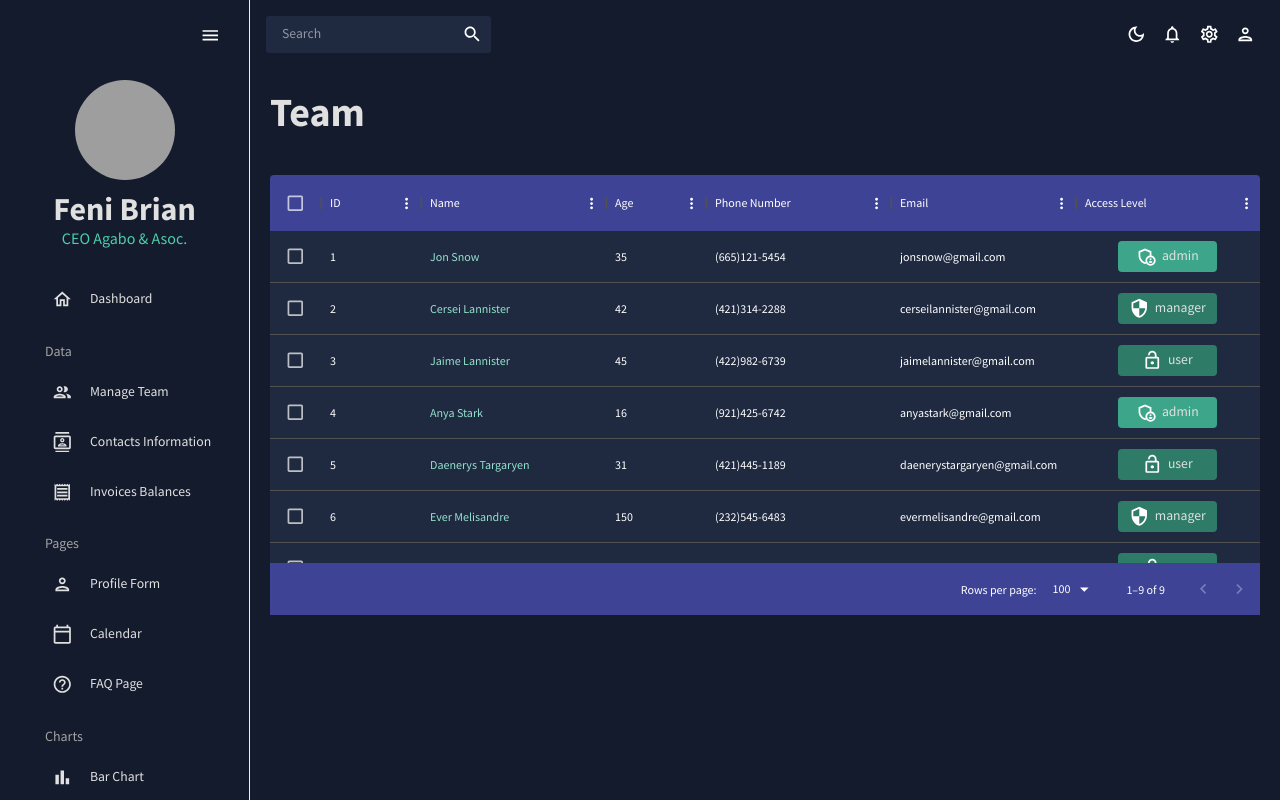
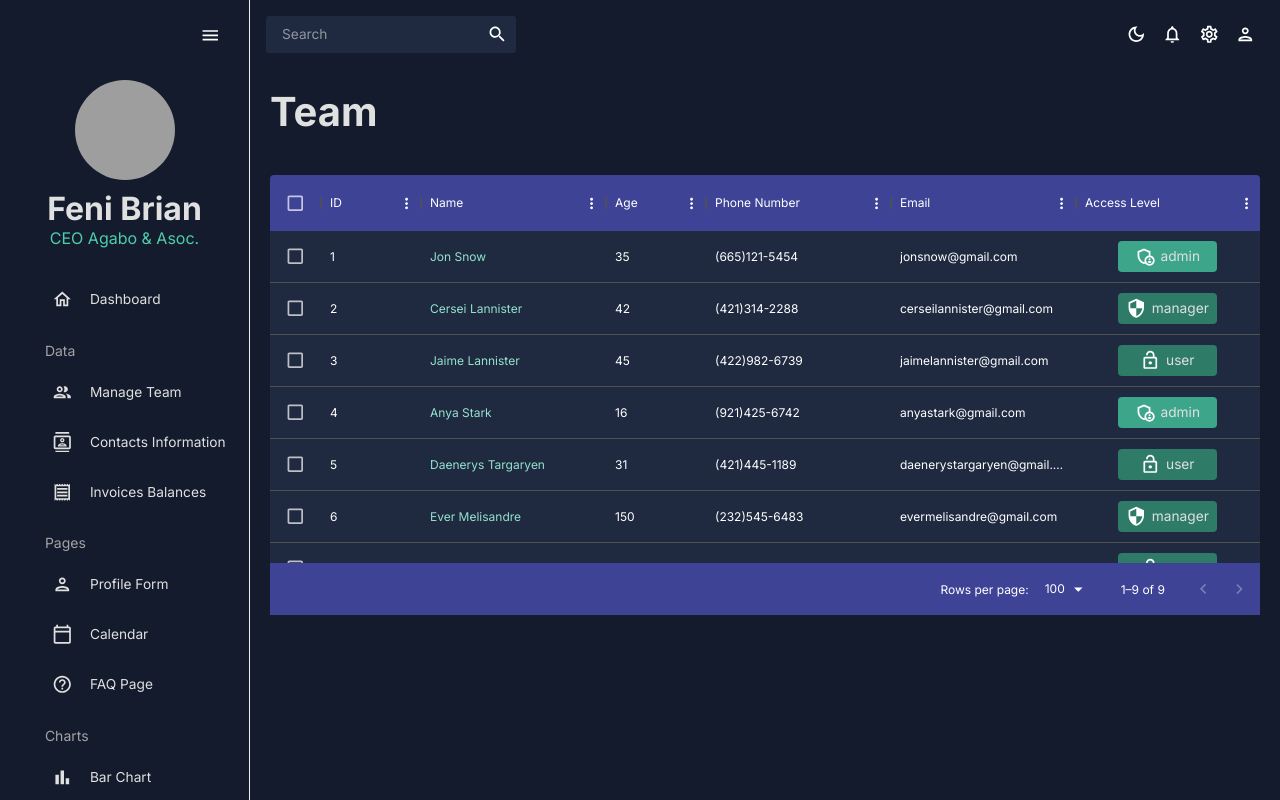
Before and after one commit to feni-brian/Honco, a React (Create React App) app: page /team in a window 1280 px wide. Shown: the top 800 px of the page. Built offline with nearby package versions, Linux system fonts and the light colour scheme; grey boxes are pictures that could not be loaded; the HTML template or start-up script is replaced by a standard one.

Commit message:
Changed font from Source Sans Pro to Inter.

```diff
--- a/src/index.css
+++ b/src/index.css
@@ -1,4 +1,4 @@
-@import url("https://fonts.googleapis.com/css2?family=Source+Sans+Pro:wght@400;600;700&display=swap");
+@import url("https://fonts.googleapis.com/css2?family=Inter:wght@400;600;700&display=swap");
 
 html,
 body,
@@ -7,7 +7,7 @@
 .content {
 	height: 100%;
 	width: 100%;
-	font-family: "Source Sans Pro", sans-serif;
+	font-family: "Inter", sans-serif;
 }
 
 .app {
--- a/src/theme.js
+++ b/src/theme.js
@@ -1,5 +1,5 @@
-import { createContext, useState, useMemo } from "react";
 import { createTheme } from "@mui/material/styles";
+import { createContext, useMemo, useState } from "react";
 
 // color design tokens export
 export const tokens = (mode) => ({
@@ -163,30 +163,30 @@
 				  }),
 		},
 		typography: {
-      fontFamily: ["Source Sans Pro", "sans-serif"].join(","),
+			fontFamily: ["Inter", "sans-serif"].join(","),
 			fontSize: 12,
 			h1: {
-        fontFamily: ["Source Sans Pro", "sans-serif"].join(","),
+				fontFamily: ["Inter", "sans-serif"].join(","),
 				fontSize: 40,
 			},
 			h2: {
-        fontFamily: ["Source Sans Pro", "sans-serif"].join(","),
+				fontFamily: ["Inter", "sans-serif"].join(","),
 				fontSize: 32,
 			},
 			h3: {
-        fontFamily: ["Source Sans Pro", "sans-serif"].join(","),
+				fontFamily: ["Inter", "sans-serif"].join(","),
 				fontSize: 24,
 			},
 			h4: {
-        fontFamily: ["Source Sans Pro", "sans-serif"].join(","),
+				fontFamily: ["Inter", "sans-serif"].join(","),
 				fontSize: 20,
 			},
 			h5: {
-        fontFamily: ["Source Sans Pro", "sans-serif"].join(","),
+				fontFamily: ["Inter", "sans-serif"].join(","),
 				fontSize: 16,
 			},
 			h6: {
-        fontFamily: ["Source Sans Pro", "sans-serif"].join(","),
+				fontFamily: ["Inter", "sans-serif"].join(","),
 				fontSize: 14,
 			},
 		},
@@ -203,10 +203,9 @@
 
 	const colourMode = useMemo(
 		() => ({
-      toggleColourMode: () =>
-        setMode((prev) => (prev === "light" ? "dark" : "light")),
+			toggleColourMode: () => setMode((prev) => (prev === "light" ? "dark" : "light")),
 		}),
-    [],
+		[]
 	);
 
 	const theme = useMemo(() => createTheme(themeSettings(mode)), [mode]);
```
Lines whose indentation alone changed are shown as unchanged.
